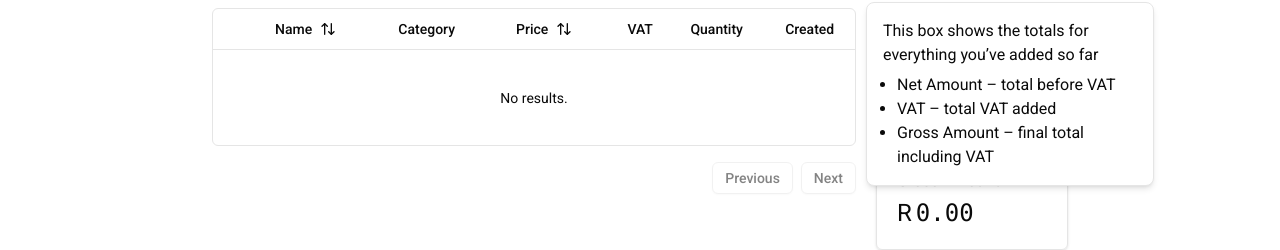
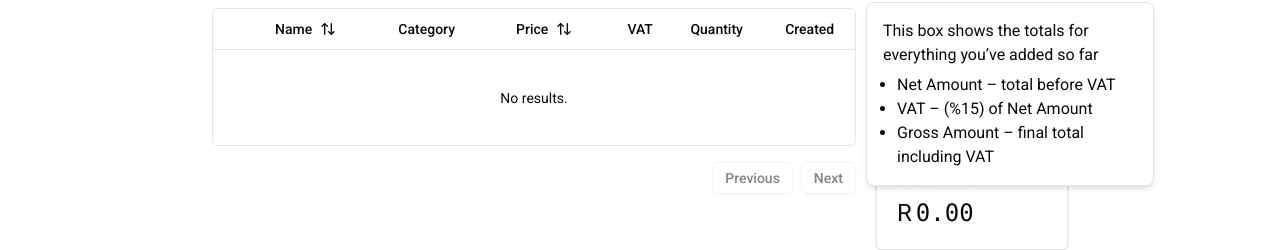
Before and after one commit to ricardoschalkwyk/vat-app, a React (Vite) app: page / in a window 1280 px wide. Both pictures are taken after a click on the button 1010 px from the left and 309 px from the top of the page. Shown: the part 321-571 px from the top of the page. Built offline with nearby package versions, Linux system fonts and the light colour scheme.

Commit message:
chore: updated vat summary info

```diff
--- a/src/pages/page.tsx
+++ b/src/pages/page.tsx
@@ -127,7 +127,7 @@ export default function Page() {
 
                   <ol className="mt-1.5 list-disc px-3.5">
                     <li>Net Amount – total before VAT</li>
-                    <li>VAT – total VAT added</li>
+                    <li>VAT – (%15) of Net Amount</li>
                     <li>Gross Amount – final total including VAT</li>
                   </ol>
                 </PopoverContent>
```
